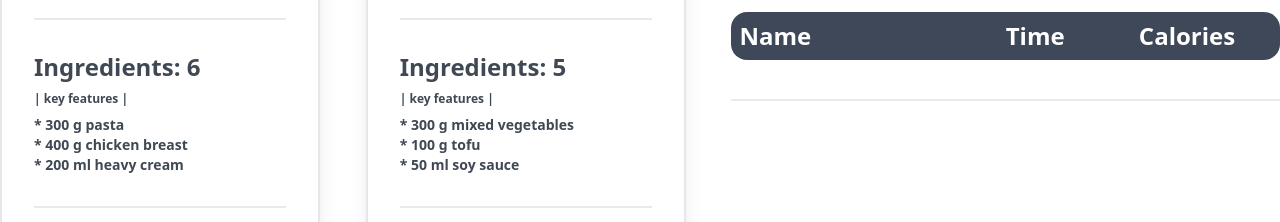
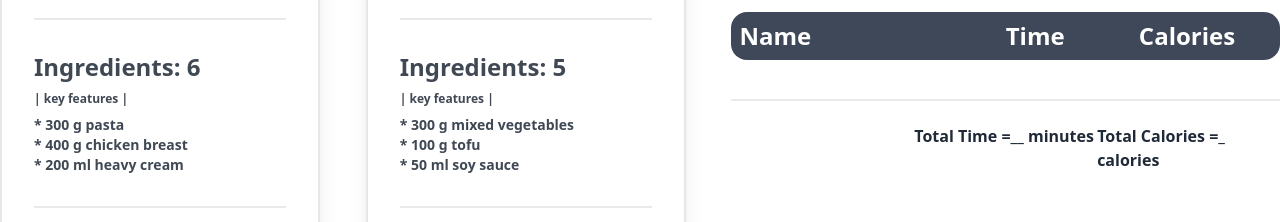
Before and after one commit to Bilshansakib/Healthy-Recipes, a React (Vite) app: page / in a window 1280 px wide. Shown: the part 1060-1282 px from the top of the page. Built offline with nearby package versions, Linux system fonts and the light colour scheme.

Commit message:
total sum added

```diff
--- a/src/App.jsx
+++ b/src/App.jsx
@@ -5,6 +5,7 @@ import WantToCook from "./components/WantToCook";
 import { ToastContainer, toast } from "react-toastify";
 import "react-toastify/dist/ReactToastify.css";
 import PreparingCook from "./components/PreparingCook";
+import CalculateSum from "./components/CalculateSum";
 
 function App() {
   const [toCooks, setToCooks] = useState([]);
@@ -24,7 +25,6 @@ function App() {
     }
     // setPreparingCart([p]);
   };
-  console.log(preparingCart);
 
   const handleCookCart = (cooking) => {
     const isExist = toCooks.find((item) => item.id == cooking.id);
@@ -36,25 +36,6 @@ function App() {
     // handlePreparingCart();
   };
   // //////////////////
-
-  function TotalSum() {
-    const [values, setValues] = useState([]);
-  }
-  const addValue = () => {
-    const newValues = [...values, 0];
-    setValues(newValues);
-
-    const updateValue = (index, newValue) => {
-      const newValues = [...values];
-      newValues[index] = newValue;
-      setValues(newValues);
-    };
-    const calculateSum = () => {
-      const sum = values.reduce((acc, curr) => acc + parseInt(curr), 0);
-      return sum;
-    };
-  };
-  // ///////////////////////
   return (
     <>
       <div className="container mx-auto mt-8">
@@ -233,22 +214,10 @@ function App() {
             ))}
           </div>
           <div className="divider"></div>
-          {preparingCart.map((item) => (
-            <>
-              <div className="grid grid-cols-3 ">
-                <div></div>
-                <div>
-                  <span>Total Time =</span>
-                  <span>{() => TotalSum(item.preparing_time)} minutes</span>
-                </div>
-                <div>
-                  <span>Total Calories =</span>
-                  <span>{} calories</span>
-                </div>
-              </div>
-            </>
-          ))}
+
+          <CalculateSum preparingCart={preparingCart}></CalculateSum>
         </div>
+
         <ToastContainer></ToastContainer>
       </div>
     </>
--- /dev/null
+++ b/src/components/CalculateSum.jsx
@@ -0,0 +1,22 @@
+const CalculateSum = (preparingCart) => {
+  function getSum(Array) {
+    const sum = Array.reduce((acc, c) => acc + c, 0);
+    const totalSum = parseInt(sum);
+    setTotalSum(totalSum);
+  }
+  return (
+    <div className=" grid grid-cols-3 font-semibold ">
+      <div></div>
+      <div>
+        <span>Total Time =</span>
+        <span>__ minutes</span>
+      </div>
+      <div>
+        <span>Total Calories =</span>
+        <span>_{() => getSum(preparingCart.calories[0])} calories</span>
+      </div>
+    </div>
+  );
+};
+
+export default CalculateSum;
--- a/src/components/PreparingCook.jsx
+++ b/src/components/PreparingCook.jsx
@@ -1,5 +1,4 @@
 const PreparingCook = (preparingCart, handlePreparingCart) => {
-  console.log(preparingCart);
   return (
     <>
       <div>
```
